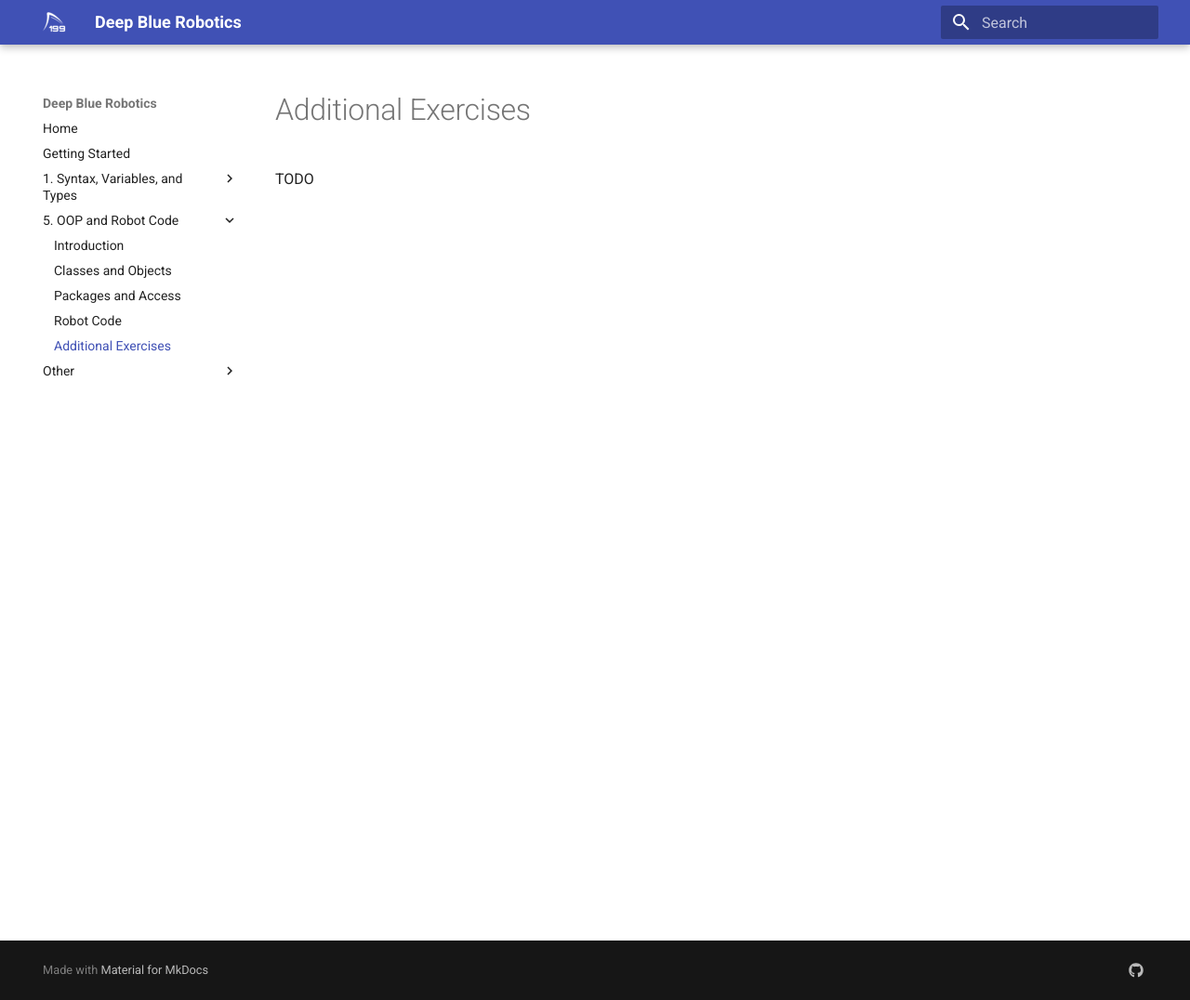
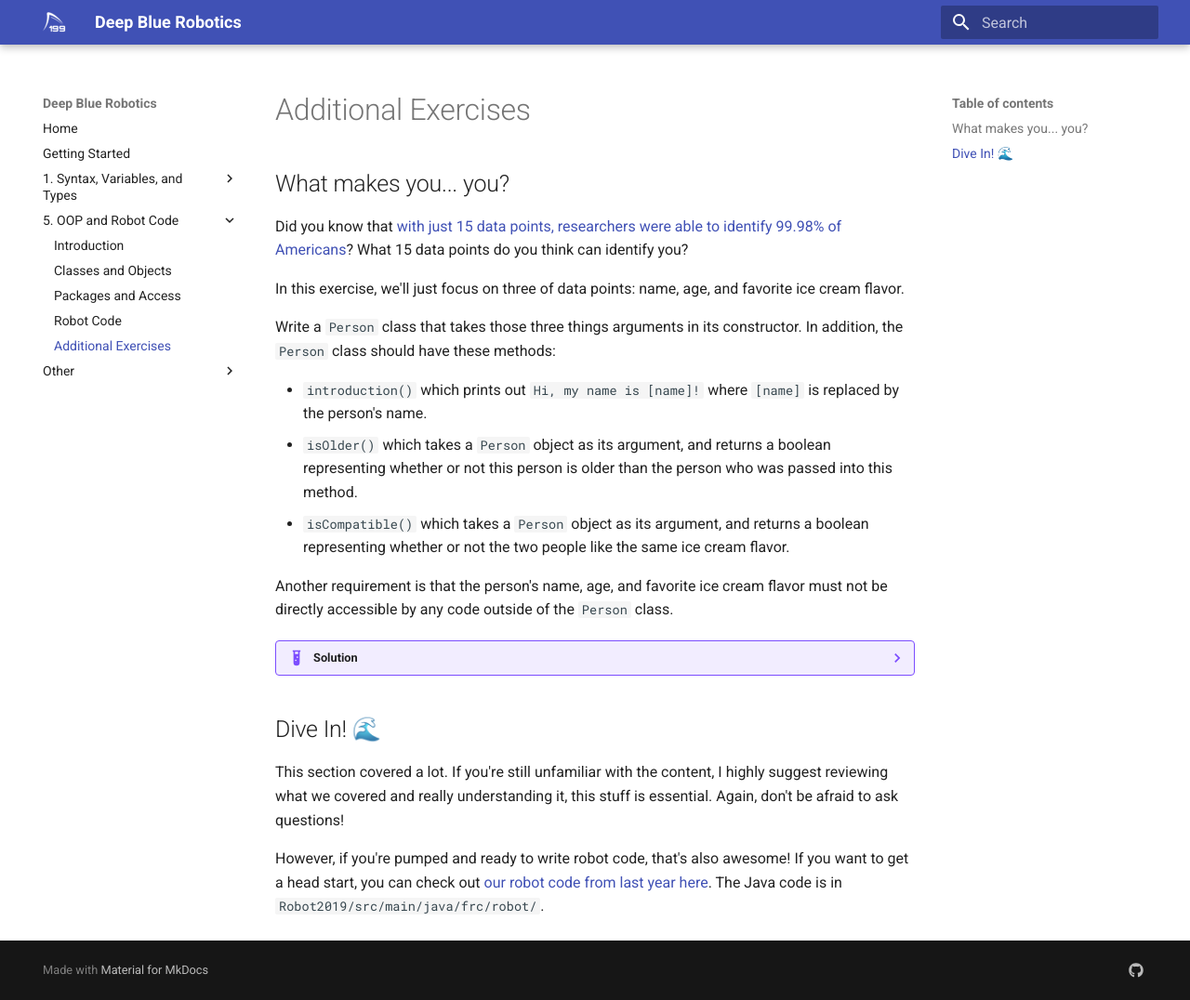
Before and after one commit to DeepBlueRobotics/training, an MkDocs documentation site: the page built from docs/week-5/exercises.md, in a window 1280 px wide and 1076 px high. Shown: the whole window at 93% size. Built offline with MkDocs 1.6.1 and Material for MkDocs 9.7.7, drawn with Linux system fonts in a browser that asks for light colours.

Commit message:
add week 5 exercises

````diff
--- a/docs/week-5/exercises.md
+++ b/docs/week-5/exercises.md
@@ -1 +1,49 @@
-TODO
+## What makes you... you?
+Did you know that [with just 15 data points, researchers were able to identify 99.98% of Americans](https://www.reddit.com/r/privacy/comments/cjbo37/using_15_data_points_researchers_can_identify/)? What 15 data points do you think can identify you?
+
+In this exercise, we'll just focus on three of data points: name, age, and favorite ice cream flavor.
+
+Write a `Person` class that takes those three things arguments in its constructor. In addition, the `Person` class should have these methods:
+
+* `introduction()` which prints out `Hi, my name is [name]!` where `[name]` is replaced by the person's name.
+* `isOlder()` which takes a `Person` object as its argument, and returns a boolean representing whether or not this person is older than the person who was passed into this method.
+* `isCompatible()` which takes a `Person` object as its argument, and returns a boolean representing whether or not the two people like the same ice cream flavor.
+
+Another requirement is that the person's name, age, and favorite ice cream flavor must not be directly accessible by any code outside of the `Person` class.
+
+??? example "Solution"
+    ```java
+    class Person {
+      private String name;
+      private int age;
+      private String flavor;
+
+      public Person(String name, int age, String flavor) {
+        /*
+          Note: when a class's variables and arguments in a method have the
+          same name, you can distinguish them by using "this.variable" to
+          access the class's variable, as shown below.
+        */
+        this.name = name;
+        this.age = age;
+        this.flavor = flavor;
+      }
+
+      public void introduction() {
+        System.out.println("Hi, my name is " + name + "!");
+      }
+
+      public boolean isOlder(Person p) {
+        return age > p.age;
+      }
+
+      public boolean isCompatible(Person p) {
+        return flavor.equals(p.flavor);
+      }
+    }
+    ```
+
+## Dive In! 🌊
+This section covered a lot. If you're still unfamiliar with the content, I highly suggest reviewing what we covered and really understanding it, this stuff is essential. Again, don't be afraid to ask questions!
+
+However, if you're pumped and ready to write robot code, that's also awesome! If you want to get a head start, you can check out [our robot code from last year here](https://github.com/DeepBlueRobotics/RobotCode2019). The Java code is in `Robot2019/src/main/java/frc/robot/`.
````
